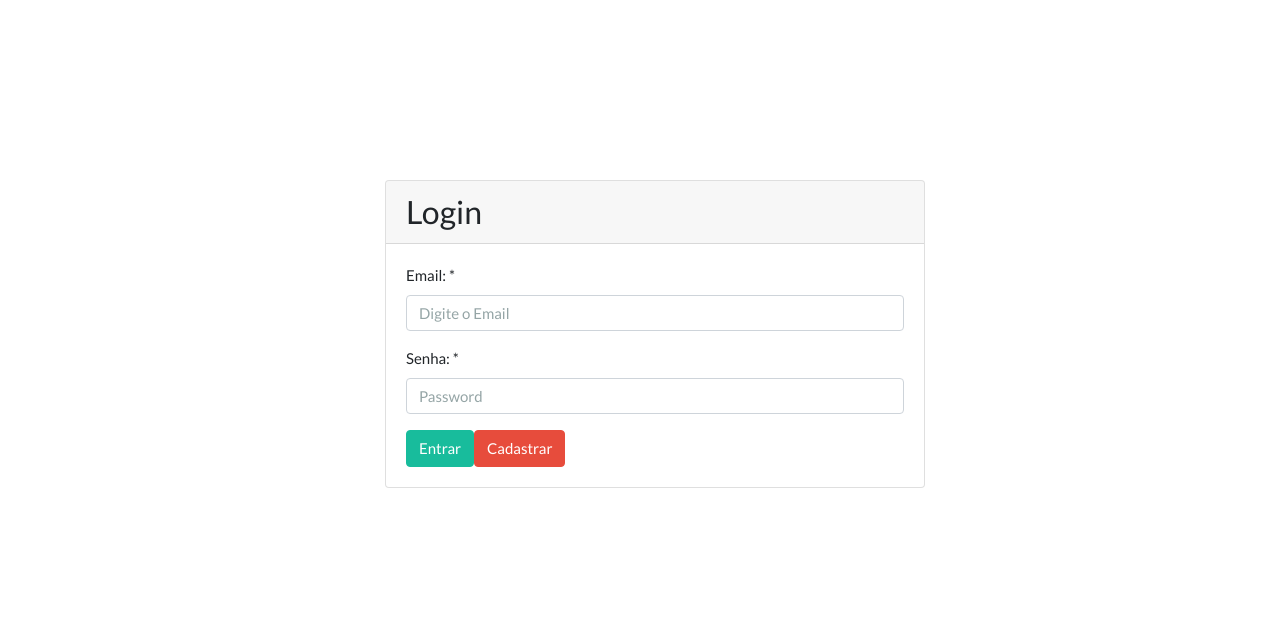
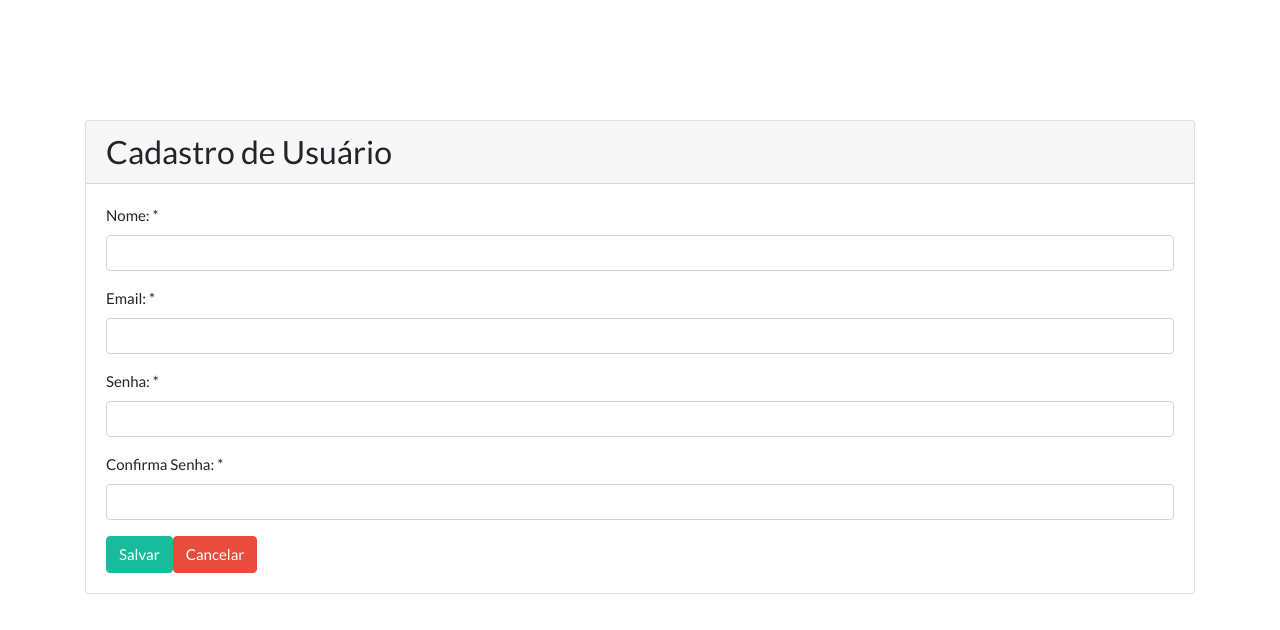
Before and after one commit to joaopaulu/react-sandbox, a React (Create React App) app in the folder minhasfinancas-app/: page / in a window 1280 px wide. Shown: the top 630 px of the page. Built offline with nearby package versions, Linux system fonts and the light colour scheme.

Commit message:
Create Component CadastrarUsuario

```diff
--- a/minhasfinancas-app/src/App.js
+++ b/minhasfinancas-app/src/App.js
@@ -1,6 +1,7 @@
 import React from 'react';
 
 import Login from './views/login';
+import CadastroUsuario from './views/cadastroUsuario';
 
 import 'bootswatch/dist/flatly/bootstrap.css';
 import './style/custom.css'
@@ -9,7 +10,7 @@ class App extends React.Component {
   render() {
     return (
     <div>
-      <Login />
+      <CadastroUsuario />
     </div>
     );
   }
--- /dev/null
+++ b/minhasfinancas-app/src/views/cadastroUsuario.js
@@ -0,0 +1,73 @@
+import React from 'react';
+
+import Card from '../components/card/card';
+import FormGroup from '../components/form-group/form-group';
+
+class CadastroUsuario extends React.Component{
+
+  state = {
+    nome: '',
+    email: '',
+    senha: '',
+    senhaConfirma: ''
+  }
+
+  cadastrar = () => {
+    console.log(this.state)
+  }
+
+  render(){
+    return (
+      <div className="container">
+        <Card title="Cadastro de Usuário">
+        <div className="row">
+          <div className="col-lg-12">
+            <div className="bs-component">
+              <FormGroup label="Nome: *" htmlFor="inputNome">
+                <input
+                  type="text"
+                  id="inputNome"
+                  className="form-control"
+                  name="nome"
+                  onChange={e => this.setState({nome: e.target.value})}
+                />
+              </FormGroup>
+              <FormGroup label="Email: *" htmlFor="inputEmail">
+                <input
+                  type="email"
+                  id="inputSenha"
+                  className="form-control"
+                  name="email"
+                  onChange={e => this.setState({email: e.target.value})}
+                />
+              </FormGroup>
+              <FormGroup label="Senha: *" htmlFor="inputSenha">
+                <input
+                  type="password"
+                  id="inputSenha"
+                  className="form-control"
+                  name="senha"
+                  onChange={e => this.setState({senha: e.target.value})}
+                />
+              </FormGroup>
+              <FormGroup label="Confirma Senha: *" htmlFor="inputConfirmaSenha">
+                <input
+                  type="password"
+                  id="inputConfirmaSenha"
+                  className="form-control"
+                  name="senha"
+                  onChange={e => this.setState({senhaConfirma: e.target.value})}
+                />
+              </FormGroup>
+              <button onClick={this.cadastrar} type="button" className="btn btn-success">Salvar</button>
+              <button type="button" className="btn btn-danger">Cancelar</button>
+            </div>
+          </div>
+        </div>
+        </Card>
+      </div>
+    )
+  }
+}
+
+export default CadastroUsuario
```
Also changed, not shown: 1 other file (tests, documents, lock files or other folders).
